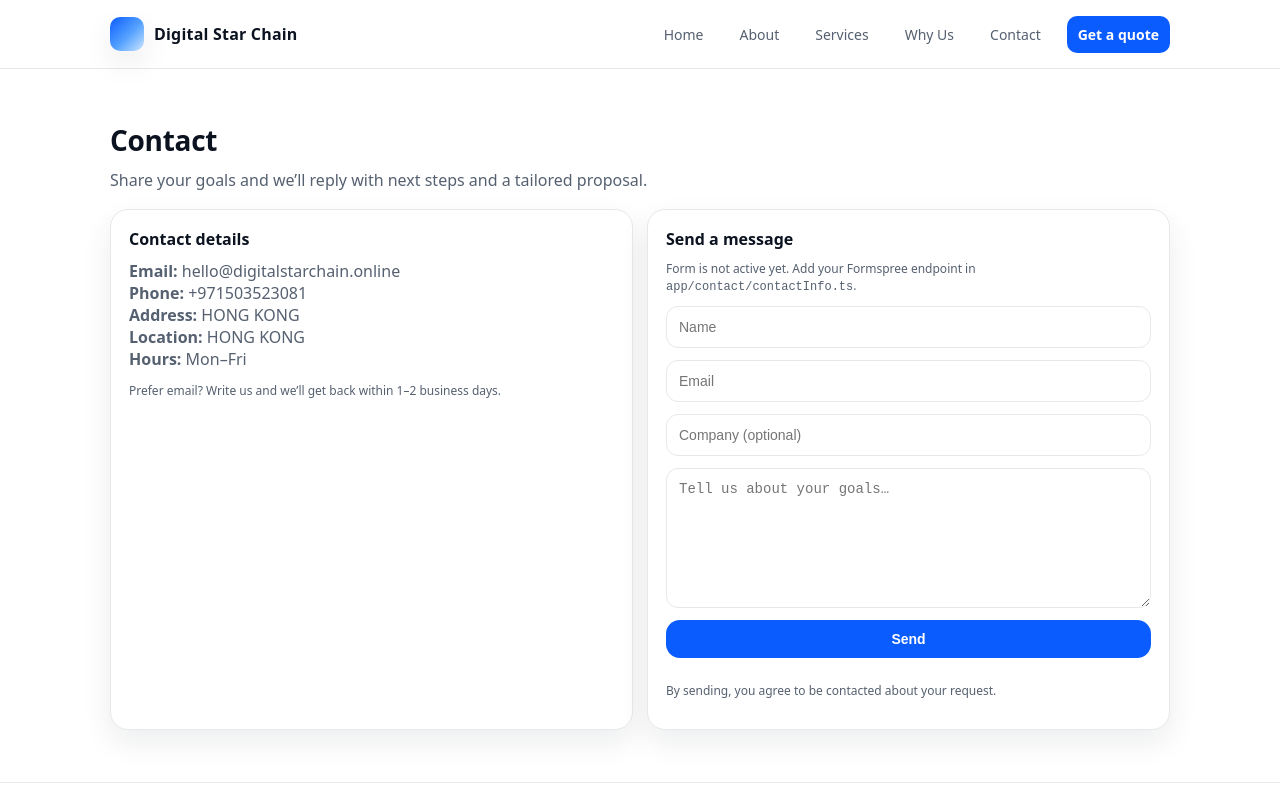
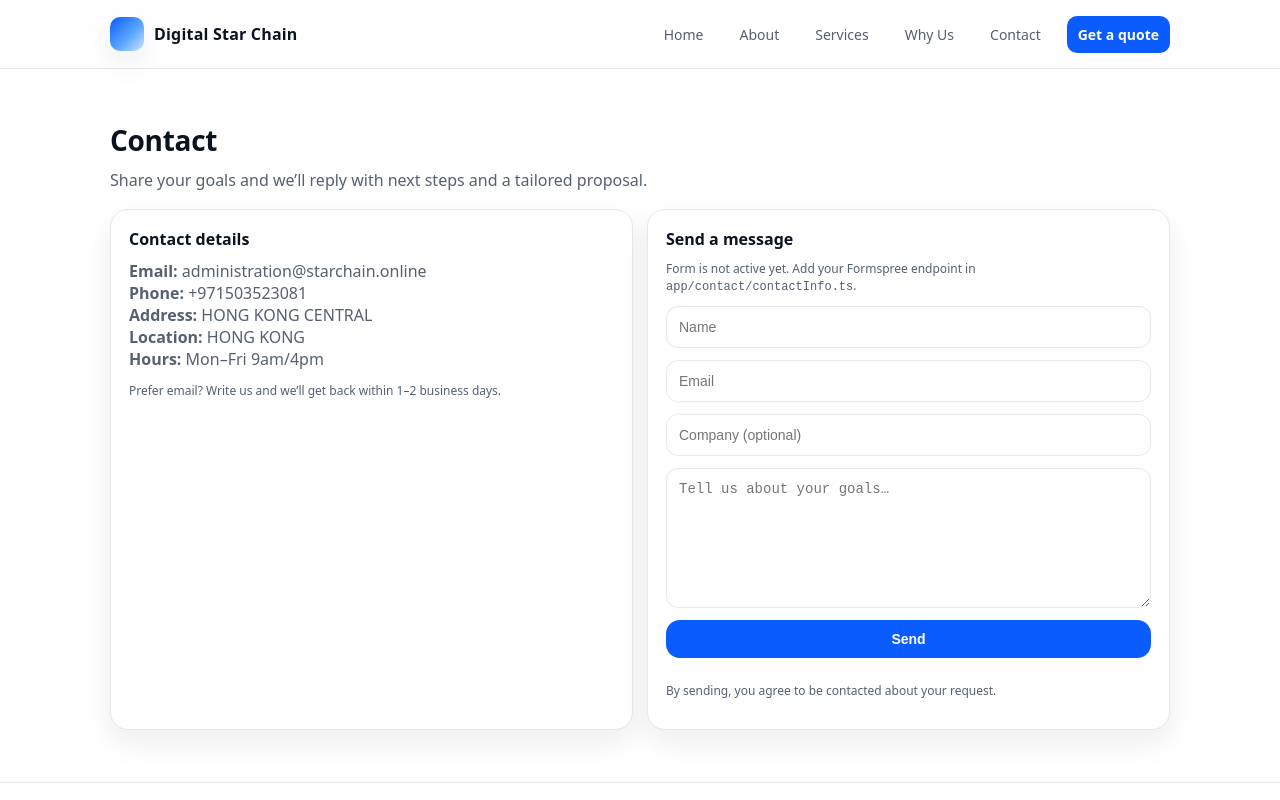
Before and after one commit to marioricciotti69/digitalstarchain, a Next.js app: page /contact in a window 1280 px wide. Shown: the top 800 px of the page. Built offline with nearby package versions, Linux system fonts and the light colour scheme.

Commit message:
Update contactInfo.ts

```diff
--- a/app/contact/contactInfo.ts
+++ b/app/contact/contactInfo.ts
@@ -1,9 +1,9 @@
 export const contactInfo = {
   companyName: "Digital Star Chain",
-  email: "hello@digitalstarchain.online",
+  email: "administration@starchain.online",
   phone: "+971503523081",
-  addressLine: "HONG KONG",
+  addressLine: "HONG KONG CENTRAL",
   cityCountry: "HONG KONG",
-  hours: "Mon–Fri",
+  hours: "Mon–Fri 9am/4pm",
   formspreeEndpoint: "" // <-- qui metterai il link Formspree
 };
```
